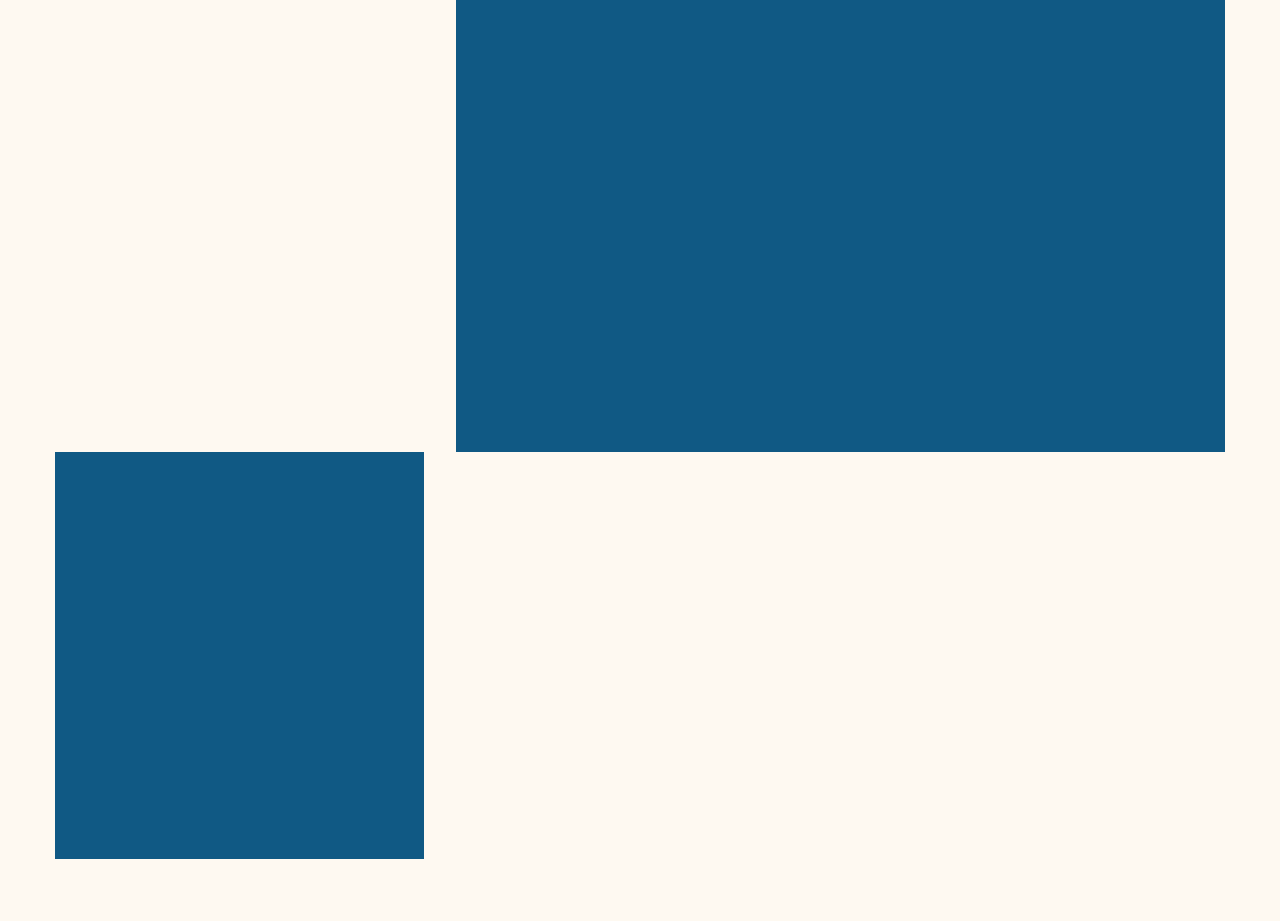
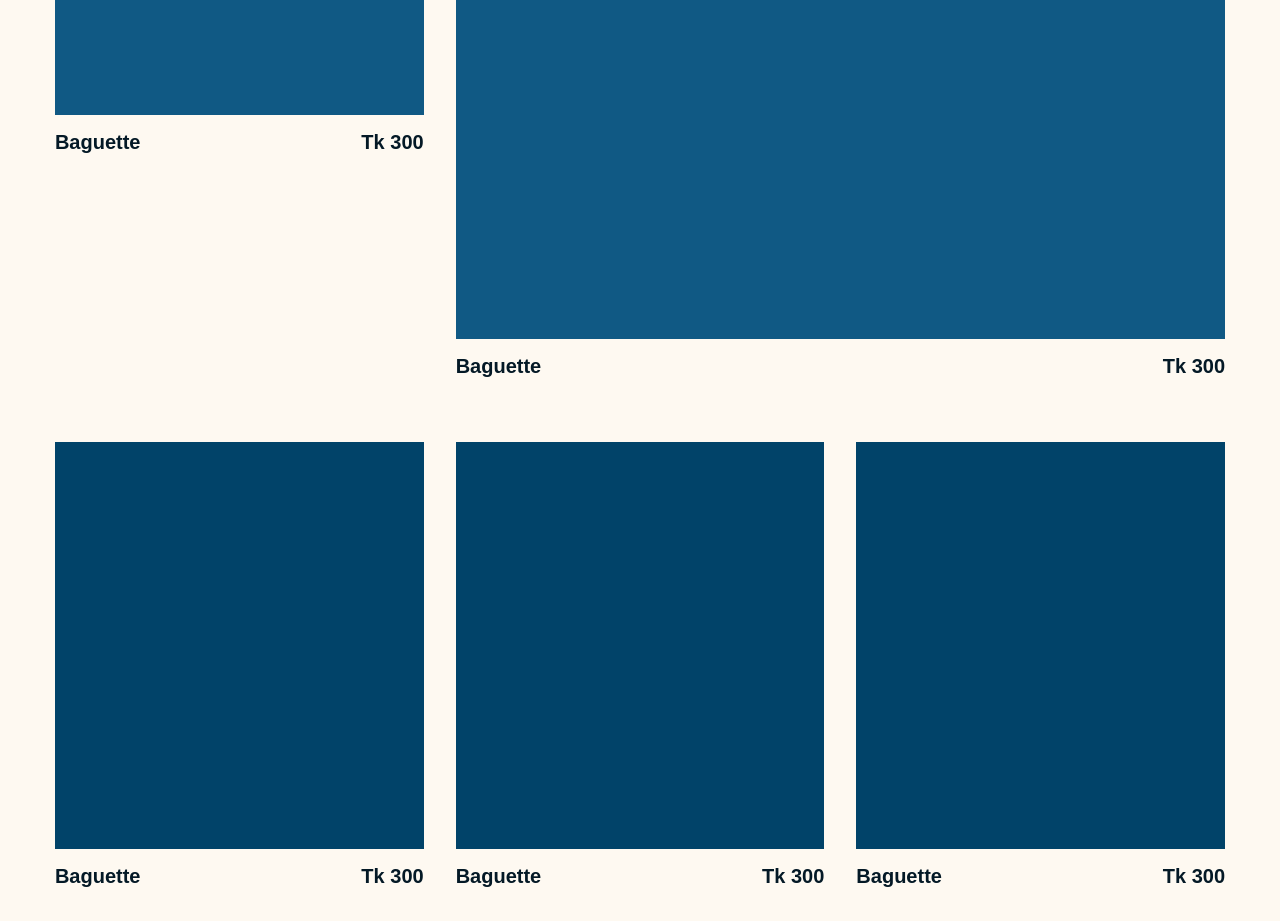
Before and after one commit to shykat-tech/holey, a Nuxt app: page / in a window 1280 px wide. Shown: the part 1220-2141 px from the top of the page. Built offline with nearby package versions, Linux system fonts and the light colour scheme.

Commit message:
add basic structures

```diff
--- a/app/components/blocks/Featured.vue
+++ b/app/components/blocks/Featured.vue
@@ -1,7 +1,19 @@
 <template>
   <div class="featured">
-    <div class="smBox box"></div>
-    <div class="lgBox box"></div>
+    <div>
+      <div class="smBox box"></div>
+      <div class="desc">
+        <span>Baguette</span>
+        <span>Tk 300</span>
+      </div>
+    </div>
+    <div class="lgBox">
+      <div class="box"></div>
+      <div class="desc">
+        <span>Baguette</span>
+        <span>Tk 300</span>
+      </div>
+    </div>
   </div>
 </template>
 
@@ -14,12 +26,29 @@
 
   .box {
     width: 100%;
-    aspect-ratio: 29/32;
+    height: 46rem;
     background-color: $highlight;
   }
 
   .smBox {
-    grid-column: 2/4;
+    height: 32rem;
+  }
+  .lgBox {
+    grid-column: 2 /4;
+  }
+
+  .desc {
+    margin-top: 1rem;
+    @include flex(space-between, center);
+
+    span {
+      color: $text;
+      font-size: 1.25rem;
+      font-style: normal;
+      font-weight: 600;
+      line-height: normal;
+      text-transform: capitalize;
+    }
   }
 }
 </style>
--- /dev/null
+++ b/app/components/ui/HomeMenu.vue
@@ -0,0 +1,18 @@
+<template>
+  <div>
+    <header>
+      <UiSectionHeader
+        title="Menu"
+        subTitle="At Holey, we believe in the patience of sourdough, the beauty of a golden crust, and the precision of the perfect roast."
+      />
+    </header>
+
+    <UiMenuDetails />
+  </div>
+</template>
+
+<style scoped lang="scss">
+header {
+  margin-bottom: 10rem;
+}
+</style>
--- /dev/null
+++ b/app/components/ui/MenuDetails.vue
@@ -0,0 +1,30 @@
+<template>
+  <div class="menu-details">
+    <div class="menu-banner">
+      <h2>Breads & Pantry</h2>
+    </div>
+  </div>
+</template>
+
+<style scoped lang="scss">
+.menu-details {
+  .menu-banner {
+    width: 100%;
+    height: 30rem;
+    background: $highlight;
+    @include flex(center, center);
+
+    h2 {
+      color: $light;
+      text-align: center;
+      font-family: Cinzel;
+      font-size: 7rem;
+      font-style: normal;
+      font-weight: 500;
+      line-height: 120%; /* 8.4rem */
+      text-transform: uppercase;
+      width: 50%;
+    }
+  }
+}
+</style>
--- /dev/null
+++ b/app/components/ui/MenuGrid.vue
@@ -0,0 +1,64 @@
+<script setup lang="ts">
+const items = [1, 1, 1, 1, 1, 1, 1, 1, 1];
+const pattern1 = [1, 1, 1, 0, 1, 1, 1, 0, 0, 1, 1, 0, 0, 0, 1];
+const pattern2 = [1, 0, 0, 0, 1, 1, 0, 0, 1, 1, 1, 0, 1, 1, 1];
+
+const mapItems = (pattern: number[]) => {
+  let idx = 0;
+  if (items.length <= 4) return items;
+  return pattern
+    .map((p) => (p === 1 ? items[idx++] : !items[idx] ? null : "empty"))
+    .filter(Boolean);
+};
+
+const gridShape = computed(() => mapItems(pattern1));
+</script>
+
+<template>
+  <div class="grid">
+    <div v-for="p in gridShape" class="p">
+      <div>
+        <div class="box" :class="{ _blank: p === 'empty' }" />
+        <div v-if="p !== 'empty'" class="desc">
+          <span>Baguette</span>
+          <span>Tk 300</span>
+        </div>
+      </div>
+    </div>
+  </div>
+</template>
+
+<style scoped lang="scss">
+.grid {
+  display: grid;
+  grid-template-columns: repeat(3, 1fr);
+  justify-content: center;
+  column-gap: 2rem;
+  row-gap: 4rem;
+
+  .box {
+    width: 100%;
+    aspect-ratio: 29/32;
+    background-color: $primary;
+
+    &._blank {
+      opacity: 0;
+      pointer-events: none;
+    }
+  }
+
+  .desc {
+    margin-top: 1rem;
+    @include flex(space-between, center);
+
+    span {
+      color: $text;
+      font-size: 1.25rem;
+      font-style: normal;
+      font-weight: 600;
+      line-height: normal;
+      text-transform: capitalize;
+    }
+  }
+}
+</style>
--- /dev/null
+++ b/app/components/ui/SectionHeader.vue
@@ -0,0 +1,39 @@
+<script setup lang="ts">
+defineProps<{
+  title: string;
+  subTitle: string;
+}>();
+</script>
+
+<template>
+  <div>
+    <h1 class="title">{{ title }}</h1>
+
+    <p class="sub-title">{{ subTitle }}</p>
+  </div>
+</template>
+
+<style scoped lang="scss">
+.title {
+  color: $primary;
+  font-family: Cinzel;
+  font-style: normal;
+  font-weight: 500;
+  line-height: 100%; /* 136px */
+  text-transform: uppercase;
+  width: 55%;
+
+  @include clamp-property("font-size", 3, 9.5);
+}
+
+.sub-title {
+  color: $text;
+  font-style: normal;
+  font-weight: 400;
+  width: 30%;
+  margin-left: 55%;
+  opacity: 0.85;
+
+  @include clamp-property("font-size", 1.25, 1.75);
+}
+</style>
--- a/app/pages/index.vue
+++ b/app/pages/index.vue
@@ -1,84 +1,32 @@
-<script setup lang="ts">
-const items = [1, 1, 1, 1, 1, 1, 1, 1, 1];
-const pattern1 = [1, 1, 1, 0, 1, 1, 1, 0, 0, 1, 1, 0, 0, 0, 1];
-const pattern2 = [1, 0, 0, 0, 1, 1, 0, 0, 1, 1, 1, 0, 1, 1, 1];
-
-const mapItems = (pattern: number[]) => {
-  let idx = 0;
-  if (items.length <= 4) return items;
-  return pattern
-    .map((p) => (p === 1 ? items[idx++] : !items[idx] ? null : "empty"))
-    .filter(Boolean);
-};
-
-const gridShape = computed(() => mapItems(pattern1));
-</script>
+<script setup lang="ts"></script>
 
 <template>
   <div class="body-container">
-    <header class="home">
-      <h1 class="title">Signature Picks</h1>
+    <header>
+      <UiSectionHeader
+        title="Signature Picks"
+        subTitle=" Our standout creations, selected for their popularity and quality. Perfect
+      for first time visitors or those looking for our best offerings."
+      />
+    </header>
+    <BlocksFeatured />
+    <UiMenuGrid />
 
-      <p class="sub-title">
-        Our standout creations, selected for their popularity and quality.
-        Perfect for first time visitors or those looking for our best offerings.
-      </p>
-    </header>
+    <div class="separator" />
 
-    <BlocksFeatured />
-    <div class="grid">
-      <div v-for="p in gridShape" class="p">
-        <div class="box" :class="{ _blank: p === 'empty' }" />
-      </div>
-    </div>
+    <UiHomeMenu />
   </div>
 </template>
 
 <style scoped lang="scss">
-.home {
+header {
   padding-top: 12.5rem;
   padding-bottom: 7.5rem;
-
-  .title {
-    color: $primary;
-    font-family: Cinzel;
-    font-style: normal;
-    font-weight: 500;
-    line-height: 100%; /* 136px */
-    text-transform: uppercase;
-    width: 55%;
-
-    @include clamp-property("font-size", 3, 9.5);
-  }
-
-  .sub-title {
-    color: $text;
-    font-style: normal;
-    font-weight: 400;
-    width: 30%;
-    margin-left: 55%;
-    opacity: 0.85;
-
-    @include clamp-property("font-size", 1.25, 1.75);
-  }
 }
-
-.grid {
-  display: grid;
-  grid-template-columns: repeat(3, 1fr);
-  justify-content: center;
-  column-gap: 2rem;
-  row-gap: 4rem;
-
-  .box {
-    width: 100%;
-    aspect-ratio: 29/32;
-    background-color: $primary;
-
-    &._blank {
-      opacity: 0;
-      pointer-events: none;
-    }
-  }
+.separator {
+  margin-block: 10rem;
+  height: 0.0625rem;
+  width: 100%;
+  background: $highlight;
 }
 </style>
```
